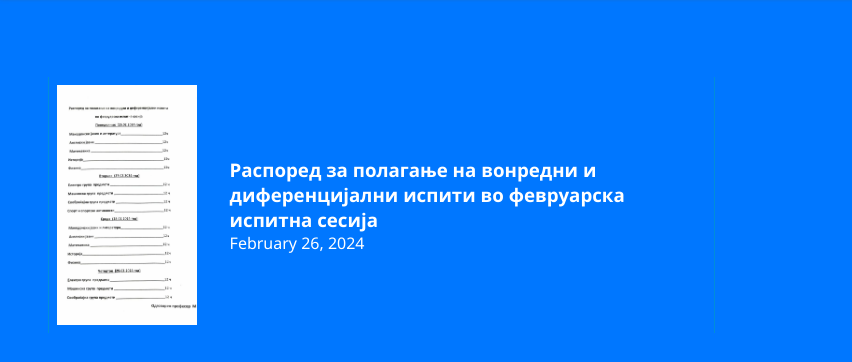
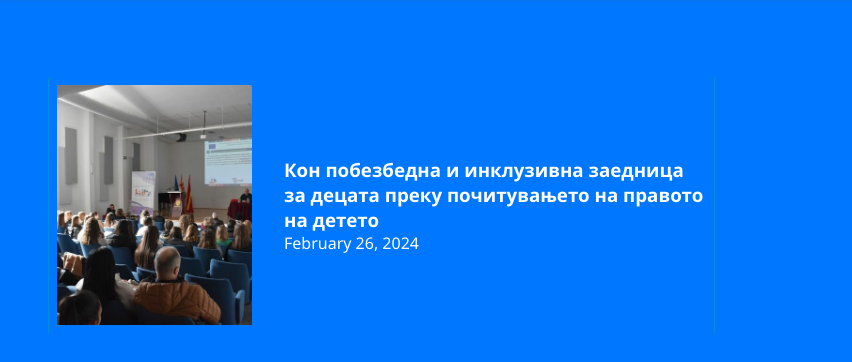
Before and after one commit to Evgenij31/gosovikentiev, a plain HTML site: page oglasna-tabla.html in a window 1280 px wide. Shown: the part 168-530 px from the top of the page, 0-852 px from the left. Drawn offline with nearby package versions, Linux system fonts and the light colour scheme.

Commit message:
article removed

```diff
--- a/oglasna-tabla.html
+++ b/oglasna-tabla.html
@@ -40,13 +40,6 @@
 
     <section id="oglasna-main">
         <div id="articles-ot">
-            <article onclick="document.location.href='articles/raspored-za-polaganje.html';">
-                <img src="articles/img/vonredni-ispiti-raspored-fevruaru-2024-598x1024.jpg" alt="">
-                <div class="text">
-                    <h3>Распоред за полагање на вонредни и диференцијални испити во февруарска испитна сесија</h3>
-                    <span id="date">February 26, 2024</span>
-                </div>
-            </article>
             <article onclick="document.location.href='articles/kon-pobezbedna-zaednica.html';">
                 <img src="articles/img/opstina-3-768x511.jpg" alt="">
                 <div class="text">
```
